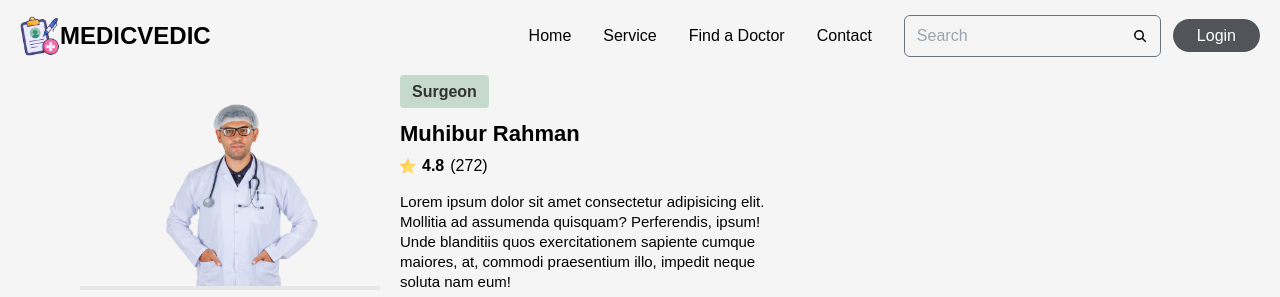
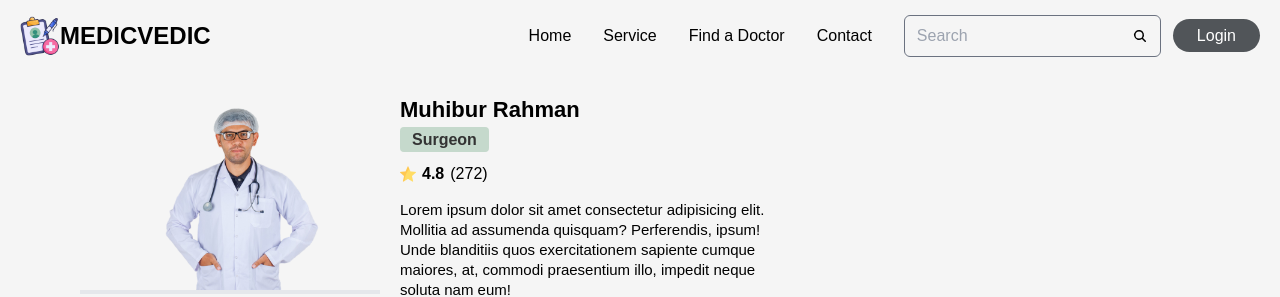
Before and after one commit to kriti1145/MedicVedic, a React (Vite) app in the folder frontend/my-project/: page /docdetail in a window 1280 px wide. Shown: the top 297 px of the page. Built offline with nearby package versions, Linux system fonts and the light colour scheme; the HTML template or start-up script is replaced by a standard one.

Commit message:
doc-detail

```diff
--- a/frontend/my-project/package.json
+++ b/frontend/my-project/package.json
@@ -28,6 +28,7 @@
     "@types/react-dom": "^18.3.0",
     "@vitejs/plugin-react": "^4.3.1",
     "autoprefixer": "^10.4.19",
+    "copy-webpack-plugin": "^12.0.2",
     "daisyui": "^4.12.10",
     "eslint": "^9.6.0",
     "eslint-plugin-react": "^7.34.2",
--- a/frontend/my-project/src/Pages/Doctor-page/DoctorDetail.jsx
+++ b/frontend/my-project/src/Pages/Doctor-page/DoctorDetail.jsx
@@ -1,6 +1,8 @@
 import React, { useState } from "react";
 import doctorImg from "../../assets/Images/doctor-img/doc-2.png";
 import starIcon from "../../assets/Images/doctor-img/star.png";
+import DoctorAbout from "./DoctorAbout";
+import DocFeedback from "./DocFeedback";
 
 const DoctorDetail = () => {
   const [tab, setTab] = useState("about");
@@ -19,13 +21,13 @@ const DoctorDetail = () => {
                 />
               </figure>
               <div>
-                <span className="bg-[#C5D9CC] py-2 px-3 text-sm lg:text-base text-[#333333] font-semibold rounded">
-                  Surgeon
-                </span>
                 <h3 className="text-[22px] leading-9 mt-3 font-bold">
                   Muhibur Rahman
                 </h3>
-                <div className="flex items-center gap-[6px]">
+                <span className="bg-[#C5D9CC] py-1 px-3 text-sm lg:text-base text-[#333333] font-semibold rounded mt-3 mb-3">
+                  Surgeon
+                </span>
+                <div className="flex items-center gap-[6px] mt-2">
                   <span className="flex items-center gap-[6px] text-[14px] leading-5 lg:text-[16px] lg:leading-7 font-semibold ">
                     <img src={starIcon} alt="" className="h-4 w-4 " /> 4.8
                   </span>
@@ -64,7 +66,10 @@ const DoctorDetail = () => {
               </button>
             </div>
 
-
+            <div className="mt-[50px]">
+              {tab === "about" && <DoctorAbout />}
+              {tab === "feedback" && <DocFeedback />}
+            </div>
           </div>
         </div>
       </div>
--- a/frontend/my-project/src/index.css
+++ b/frontend/my-project/src/index.css
@@ -194,7 +194,14 @@ transition: .5s ease;
   6px 6px #313340;
   transition: .5s ease;
 }
+/*doctor detail page*/
+.form-btn{
+  background-color: #7cb8aa;
+  box-shadow: 0 0.9em 0.9em -0.8em rgb(13, 13, 13);
+  transform: translateY(-0.25em);
+  color: #313340;
 
+}
 /*footer*/
 .footer{
   background-color: #F2F2F2;
```
Also changed, not shown: 1 other file (tests, documents, lock files or other folders).
